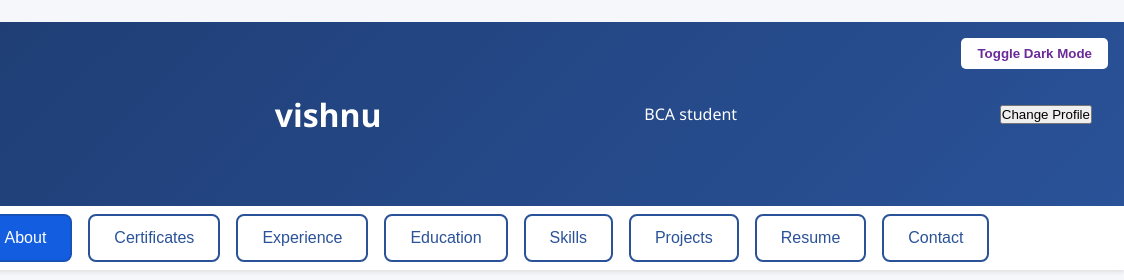
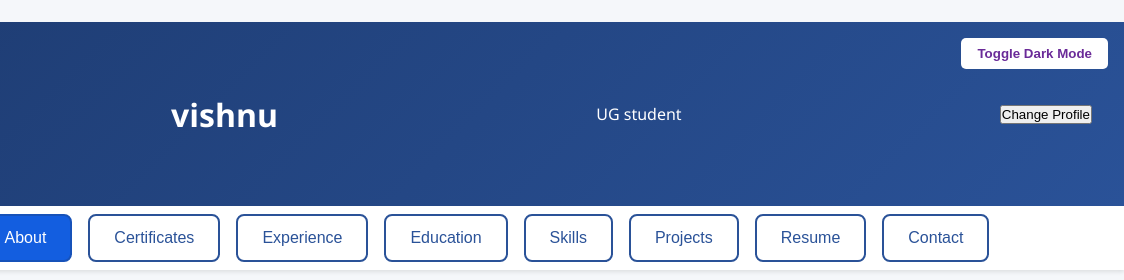
Before and after one commit to vishnuanitha093-spec/Vishnu-ncc, a plain HTML site: page index.html in a window 1280 px wide. Shown: the top 280 px of the page, 156-1280 px from the left. Drawn offline with Linux system fonts and the light colour scheme.

Commit message:
index.html

```diff
--- a/index.html
+++ b/index.html
@@ -203,7 +203,7 @@
     <h1> vishnu</h1>
 
   </div>
-  <p>BCA student</p>
+  </p>UG student</p>
   <input type="file" id="fileInput" accept="image/*" style="display:none">
   <button onclick="showModal()">Change Profile</button>
 </header>
```
